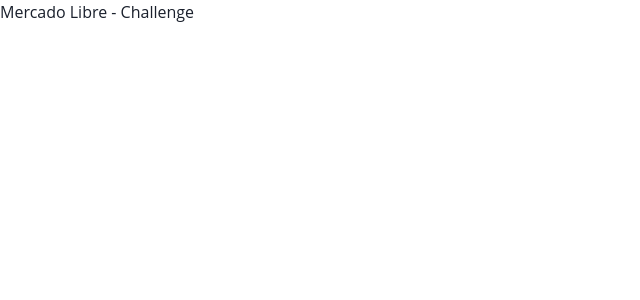
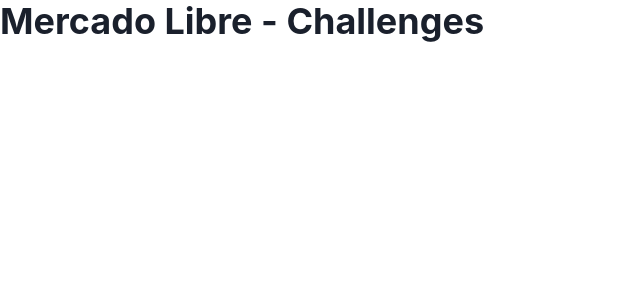
Before and after one commit to davidhfabian/challenge-devtools, a React (Create React App) app in the folder client/: page / in a window 1280 px wide. Shown: the top 300 px of the page, without its empty margins (0-640 px from the left). Built offline with nearby package versions, Linux system fonts and the light colour scheme.

Commit message:
chore(Header): add header

```diff
--- a/client/src/App.tsx
+++ b/client/src/App.tsx
@@ -1,9 +1,10 @@
 import { FC } from 'react'
+import { Header } from 'components/Header'
 
 const App: FC = () => {
   return (
     <div className='App'>
-      <h1>Mercado Libre - Challenge</h1>
+      <Header />
     </div>
   )
 }
--- /dev/null
+++ b/client/src/components/Header/Header.tsx
@@ -0,0 +1,8 @@
+import React, { FC } from 'react'
+import { Heading } from '@chakra-ui/react'
+
+export const Header: FC = () => {
+  return (
+    <Heading>Mercado Libre - Challenges</Heading>
+  )
+}
--- /dev/null
+++ b/client/src/components/Header/index.ts
@@ -0,0 +1 @@
+export * from './Header'
```
